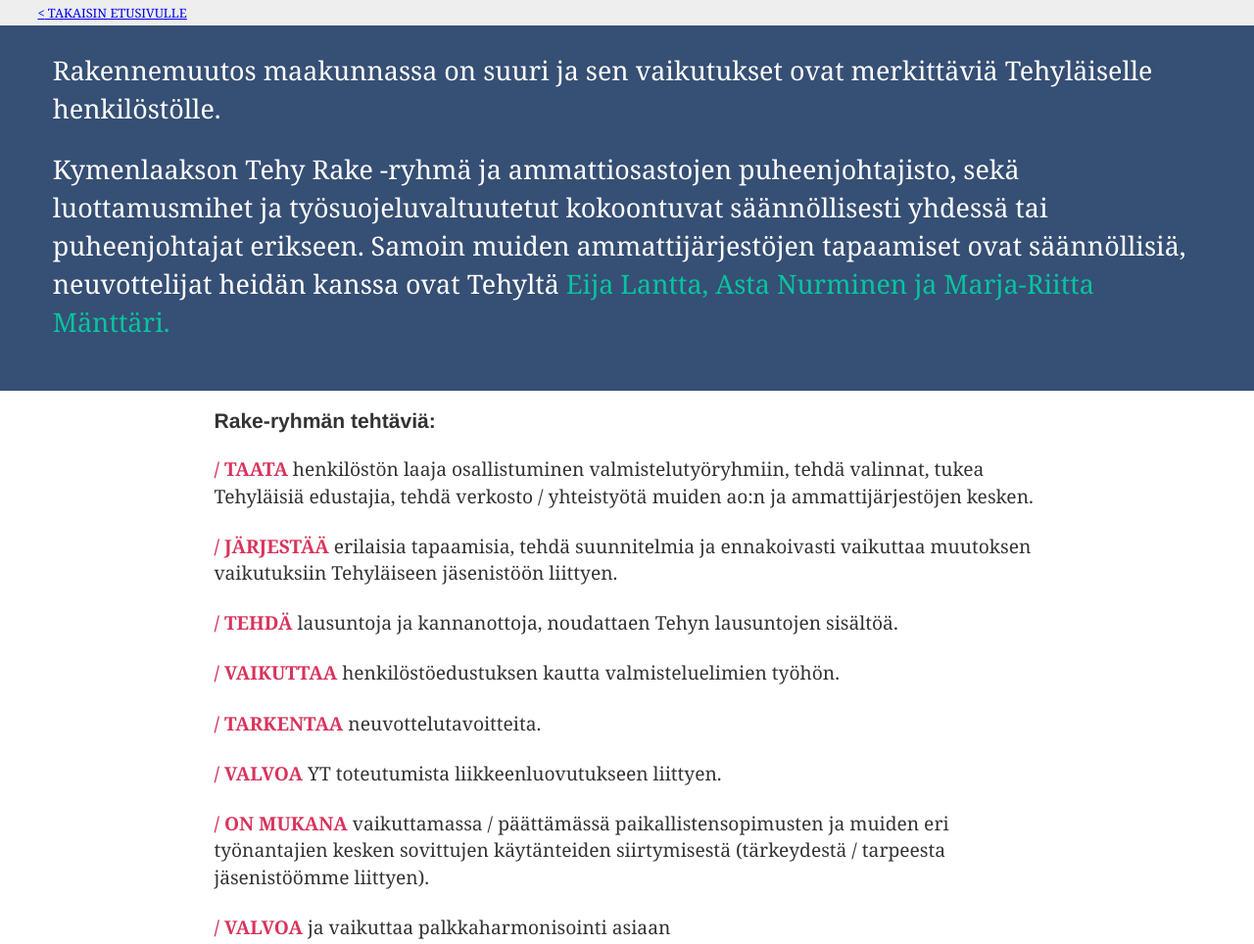
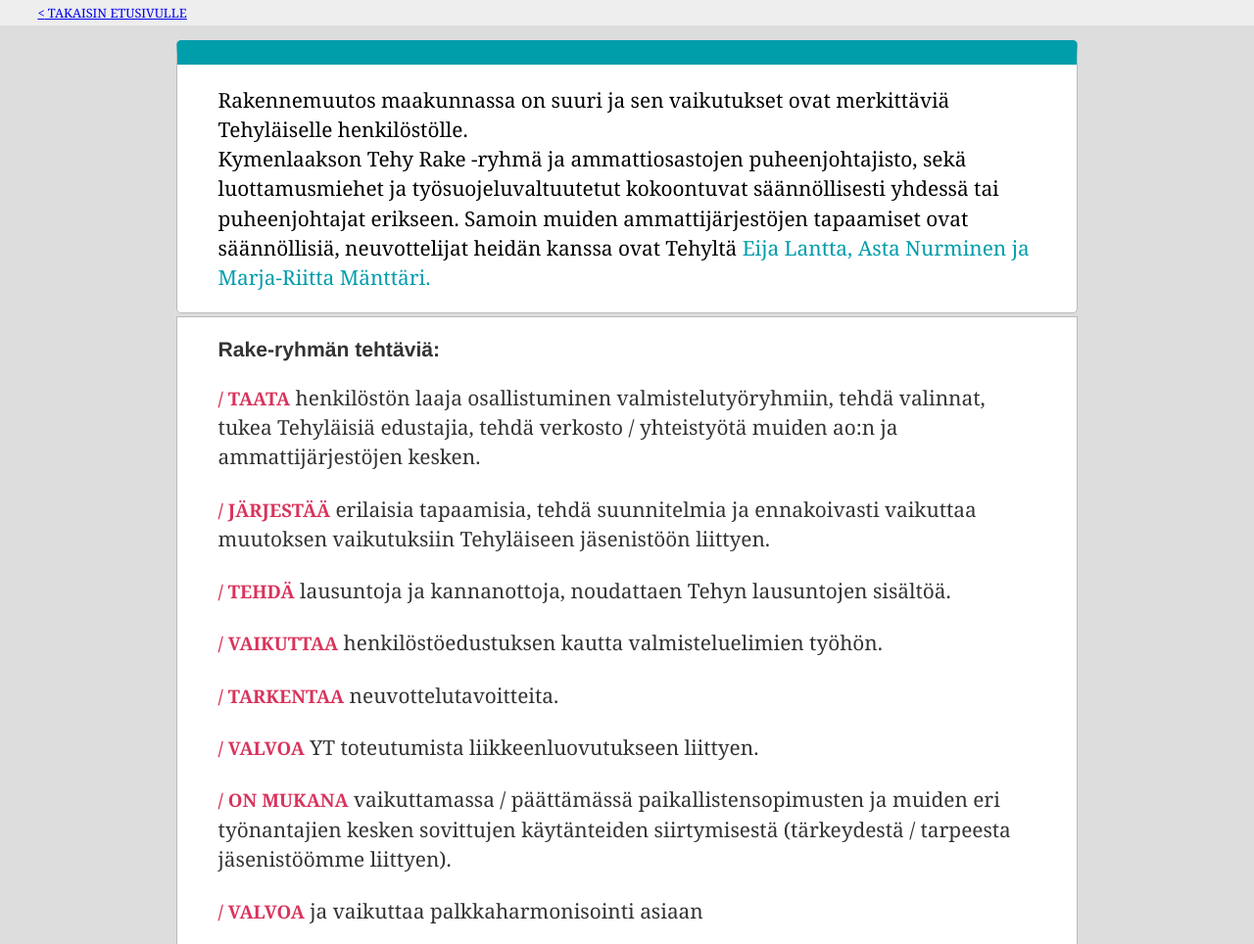
Before and after one commit to iispe/rake_newsletter, a Gatsby site: page /rake in a window 1280 px wide. Shown: the top 964 px of the page at 98% size. Built offline with nearby package versions, Linux system fonts and the light colour scheme; Gatsby itself is replaced by a stand-in of ours.

Commit message:
change rake page layout

```diff
--- a/src/pages/rake.js
+++ b/src/pages/rake.js
@@ -5,8 +5,8 @@
 import Container from "../components/container";
 
 const SubPageContainer = styled.div`
-
-
+    margin: 0 auto;
+   background-color: #ddd;
 `;
 
 const Navigation = styled.div`
@@ -14,34 +14,48 @@
     font-size: 0.8em;
     text-transform: uppercase;
     background-color: #eee;
+
 `;
 
 const SubPageHeader = styled.div`
-    background-color: #364f74;
-    color: white;
+    background-color: #fff;
+    color: #000;
+    // font-size: 1.4em;
+    border: 1px solid #bbb;
+    border-top: 25px solid #009dab;
+    border-radius: 5px;
+    padding: 1em 2em;
     margin: 0 auto;
-    padding: 1em 2em;
-    font-size: 1.4em;
+    max-width: 920px;
+   & p {
+         margin: 0 auto;
+
+   }
 
 `;
 
 const TekstiOsa = styled.div`
-    font-size: 1.2em;
+    font-size: 1.3em;
+    padding-top: 15px;
 `;
 
 const MainText = styled.div`
-    margin: 0 auto 2em;
-    padding: 1em 2em;
+    margin: 3px auto 0;
+    padding: 1em 2em 2em 2em;
     max-width: 920px;
+    border: 1px solid #bbb;
+    border-bottom: none;
+    background-color: #fff;
 `;
 
 const Highlight = styled.span`
-    color: #09c3a0;
+    color: #009dab;
+
 `;
 
 const First = styled.span`
     color: #D9335B;
-    font-size: 1em
+    font-size: 0.9em
     font-weight: bold;
     text-transform: uppercase;
     &:before {
@@ -57,7 +71,7 @@
                 <TekstiOsa>
                     <SubPageHeader>
                         <p>Rakennemuutos maakunnassa on suuri ja sen vaikutukset ovat merkittäviä Tehyläiselle henkilöstölle.</p>
-                    <p>Kymenlaakson Tehy Rake -ryhmä ja ammattiosastojen puheenjohtajisto, sekä luottamusmihet ja työsuojeluvaltuutetut kokoontuvat säännöllisesti yhdessä tai puheenjohtajat erikseen. Samoin muiden ammattijärjestöjen tapaamiset ovat säännöllisiä, neuvottelijat heidän kanssa ovat Tehyltä <Highlight>Eija Lantta, Asta Nurminen ja Marja-Riitta Mänttäri.</Highlight></p>
+                    <p>Kymenlaakson Tehy Rake -ryhmä ja ammattiosastojen puheenjohtajisto, sekä luottamusmiehet ja työsuojeluvaltuutetut kokoontuvat säännöllisesti yhdessä tai puheenjohtajat erikseen. Samoin muiden ammattijärjestöjen tapaamiset ovat säännöllisiä, neuvottelijat heidän kanssa ovat Tehyltä <Highlight>Eija Lantta, Asta Nurminen ja Marja-Riitta Mänttäri.</Highlight></p>
                     </SubPageHeader>
 
                     <MainText>
```
Also changed, not shown: src/components/ingress.js (+32 -14 lines), src/layouts/index.css (+6 -5 lines), src/pages/index.js (+12 -6 lines).
